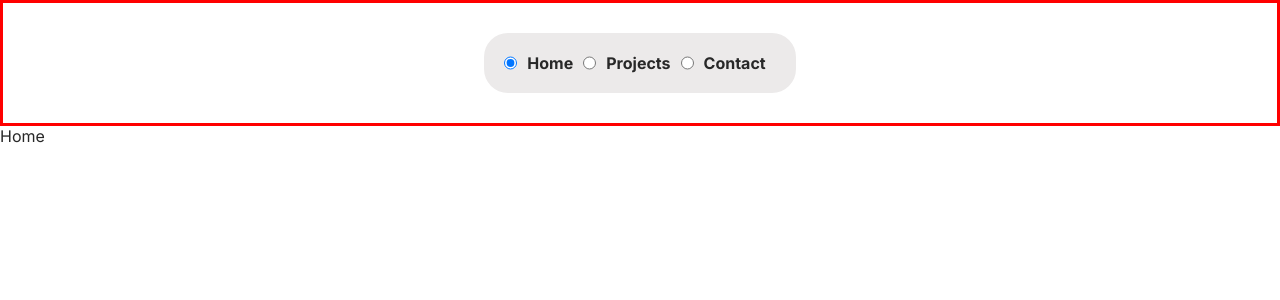
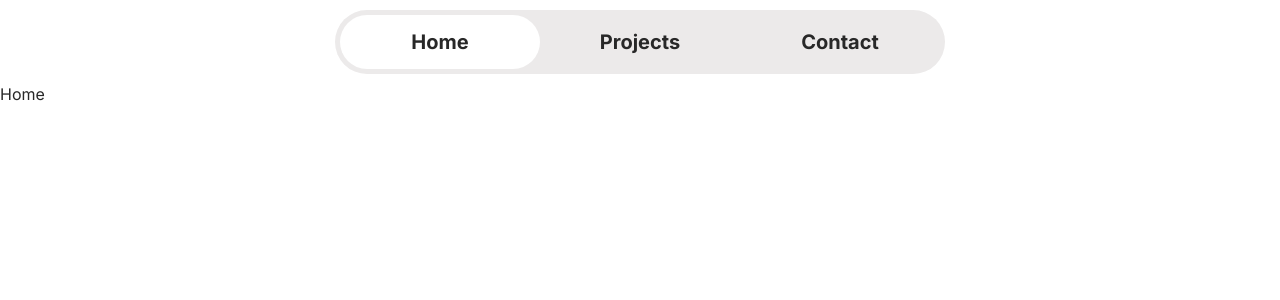
Before and after one commit to brandonlam4237/portfolio-site, a React (Create React App) app: page / in a window 1280 px wide. Shown: the top 300 px of the page. Built offline with nearby package versions, Linux system fonts and the light colour scheme.

Commit message:
slider menu bar

```diff
--- a/src/assets/scss/app.scss
+++ b/src/assets/scss/app.scss
@@ -10,21 +10,81 @@
   color: $text-light;
 }
 
+*,
+*:after,
+*:before {
+  box-sizing: border-box;
+}
+
 @import "colors";
 
 .nav {
-  border: solid red;
+  //border: solid red;
   display: flex;
   justify-content: center;
   align-items: center;
-  padding: 30px;
+  padding: 10px;
 
   .menu {
     display: flex;
-    gap: 10px;
-    padding: 20px;
-    border-radius: 24px;
+    position: relative;
+    border-radius: 99px;
     background-color: $menu-gray;
     font-weight: 700;
+    padding: 0.3rem;
+  }
+
+  .menu * {
+    z-index: 2;
+  }
+
+  .opt {
+    display: flex;
+    justify-content: center;
+    align-items: center;
+    height: 54px;
+    width: 200px;
+    font-size: 1.25rem;
+    border-radius: 99px;
+    cursor: pointer;
+    transition: color 0.15s ease-in;
+  }
+
+  .glider {
+    position: absolute;
+    display: flex;
+    height: 54px;
+    width: 200px;
+    background-color: white;
+    z-index: 1;
+    border-radius: 99px;
+    transition: 0.25s ease-out;
+  }
+
+  input[type="radio"] {
+    display: none;
+    //color: white;
+  }
+
+  input[type="radio"]:checked + label {
+    color: $text-light;
+  }
+
+  input[id="radio-1"]:checked ~ .glider {
+    transform: translateX(0);
+  }
+
+  input[id="radio-2"]:checked ~ .glider {
+    transform: translateX(100%);
+  }
+
+  input[id="radio-3"]:checked ~ .glider {
+    transform: translateX(200%);
+  }
+
+  @media (max-width: 700px) {
+    .menu {
+      transform: scale(0.6);
+    }
   }
 }
```
